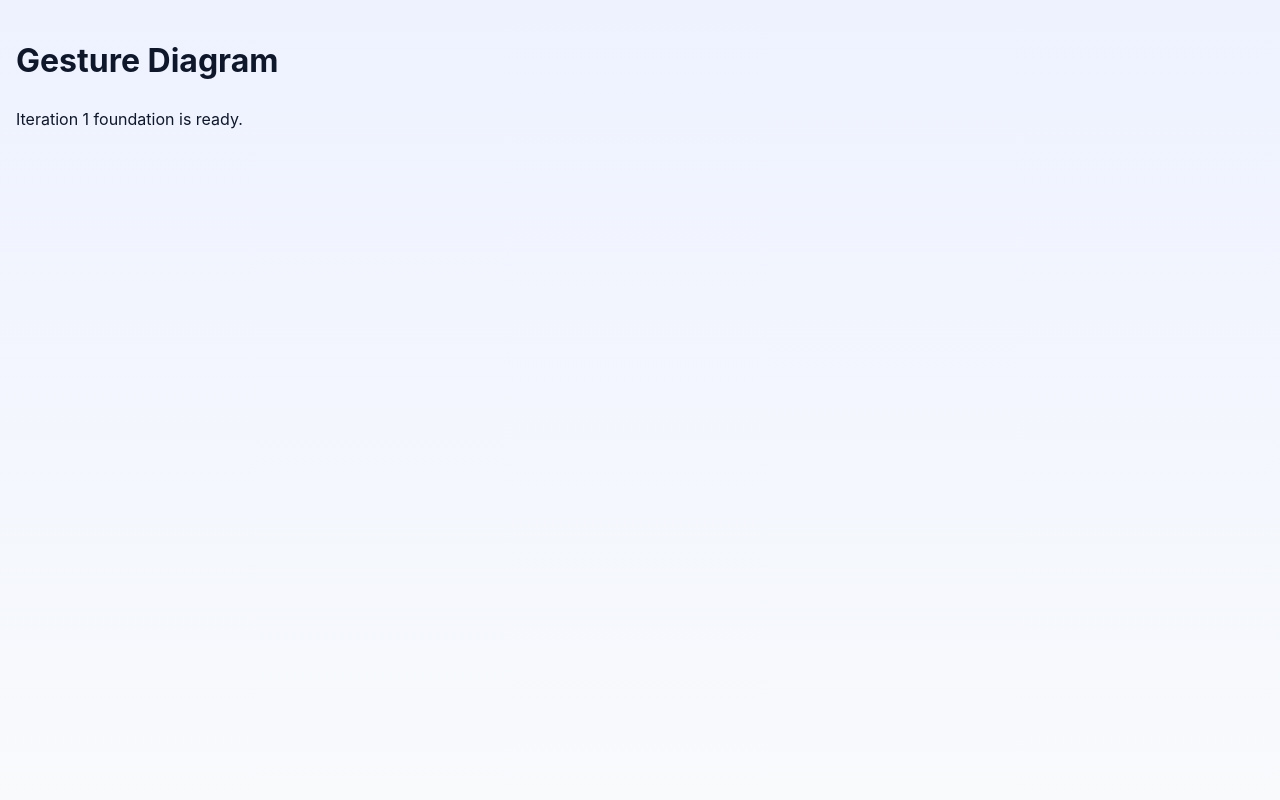
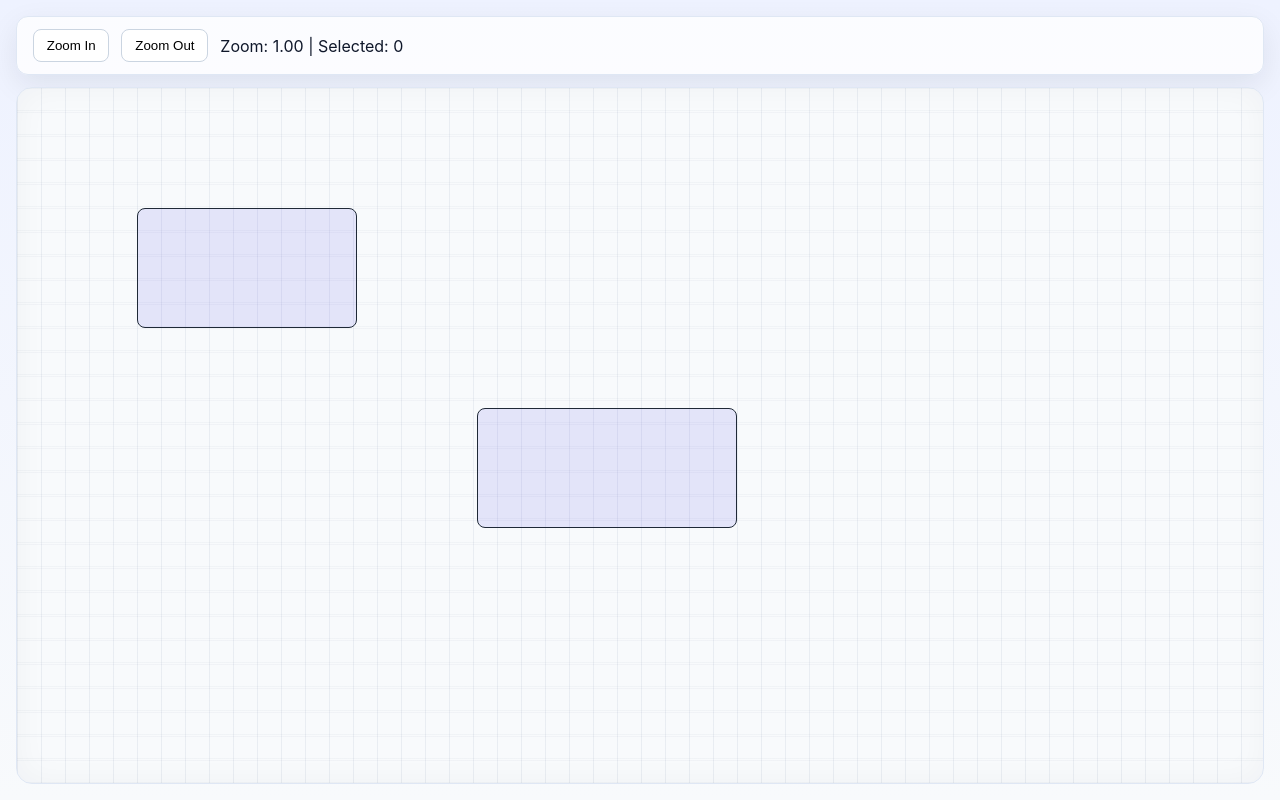
Before and after one commit to engilyin/gesture-diagram, a React (Vite) app: page / in a window 1280 px wide. Built offline with nearby package versions, Linux system fonts and the light colour scheme.

Commit message:
feat(STORY-01): add canvas viewport and selection model

```diff
--- a/eslint.config.js
+++ b/eslint.config.js
@@ -16,6 +16,9 @@ export default [
       globals: {
         window: 'readonly',
         document: 'readonly',
+        describe: 'readonly',
+        it: 'readonly',
+        expect: 'readonly',
       },
     },
     plugins: {
@@ -26,6 +29,7 @@ export default [
     rules: {
       ...reactHooks.configs.recommended.rules,
       ...tsPlugin.configs.recommended.rules,
+      'no-undef': 'off',
       'react-refresh/only-export-components': ['warn', { allowConstantExport: true }],
     },
   },
--- a/src/App.tsx
+++ b/src/App.tsx
@@ -1,8 +1,5 @@
+import { EditorSurface } from './components/EditorSurface';
+
 export default function App() {
-  return (
-    <main style={{ padding: '1rem' }}>
-      <h1>Gesture Diagram</h1>
-      <p>Iteration 1 foundation is ready.</p>
-    </main>
-  );
+  return <EditorSurface />;
 }
--- /dev/null
+++ b/src/components/EditorSurface.tsx
@@ -0,0 +1,117 @@
+import { useMemo, useRef, useState, type CSSProperties, type PointerEvent as ReactPointerEvent, type WheelEvent as ReactWheelEvent } from 'react';
+import { panView, zoomByDelta } from '../editor/canvas';
+import { makeSelection } from '../editor/selection';
+import { clampScale, createViewState, type ViewState } from '../editor/viewport';
+import type { DiagramElement } from '../editor/types';
+
+const canvasWidth = 1600;
+const canvasHeight = 1000;
+
+const seedElements: DiagramElement[] = [
+  { id: 'node-1', kind: 'rect', x: 120, y: 120, width: 220, height: 120 },
+  { id: 'node-2', kind: 'rect', x: 460, y: 320, width: 260, height: 120 },
+];
+
+export function EditorSurface() {
+  const [view, setView] = useState<ViewState>(createViewState());
+  const [selection, setSelection] = useState(makeSelection());
+  const [isPanning, setIsPanning] = useState(false);
+  const dragStartRef = useRef<{ x: number; y: number } | null>(null);
+
+  const summary = useMemo(
+    () => ({ scale: view.scale, selected: selection.ids.length }),
+    [selection.ids.length, view.scale],
+  );
+
+  const handlePointerDown = (event: ReactPointerEvent<HTMLDivElement>) => {
+    const rect = event.currentTarget.getBoundingClientRect();
+    const local = { x: event.clientX - rect.left, y: event.clientY - rect.top };
+    if (event.button === 1 || event.shiftKey) {
+      setIsPanning(true);
+      dragStartRef.current = local;
+    }
+  };
+
+  const handlePointerMove = (event: ReactPointerEvent<HTMLDivElement>) => {
+    if (!isPanning || !dragStartRef.current) {
+      return;
+    }
+    const rect = event.currentTarget.getBoundingClientRect();
+    const local = { x: event.clientX - rect.left, y: event.clientY - rect.top };
+    const deltaX = local.x - dragStartRef.current.x;
+    const deltaY = local.y - dragStartRef.current.y;
+    setView((current) => panView(current, deltaX, deltaY));
+    dragStartRef.current = local;
+  };
+
+  const handlePointerUp = () => {
+    setIsPanning(false);
+    dragStartRef.current = null;
+  };
+
+  const handleWheel = (event: ReactWheelEvent<HTMLDivElement>) => {
+    event.preventDefault();
+    setView((current) => zoomByDelta(current, event.deltaY));
+  };
+
+  const handleZoomButton = (delta: number) => {
+    setView((current) => ({ ...current, scale: clampScale(current.scale + delta) }));
+  };
+
+  return (
+    <div className="editor-shell">
+      <div className="toolbar" aria-label="Editor controls">
+        <button type="button" onClick={() => handleZoomButton(0.1)}>Zoom In</button>
+        <button type="button" onClick={() => handleZoomButton(-0.1)}>Zoom Out</button>
+        <span aria-live="polite">
+          Zoom: {summary.scale.toFixed(2)} | Selected: {summary.selected}
+        </span>
+      </div>
+
+      <div
+        className="editor-surface"
+        aria-label="Diagram canvas"
+        onPointerDown={handlePointerDown}
+        onPointerMove={handlePointerMove}
+        onPointerUp={handlePointerUp}
+        onPointerLeave={handlePointerUp}
+        onWheel={handleWheel}
+      >
+        <div
+          className="viewport"
+          style={{
+            width: `${canvasWidth}px`,
+            height: `${canvasHeight}px`,
+            transform: `translate(${view.x}px, ${view.y}px) scale(${view.scale})`,
+            transformOrigin: '0 0',
+          }}
+        >
+          <div className="grid" aria-hidden="true" />
+          {seedElements.map((element) => {
+            const isSelected = selection.ids.includes(element.id);
+            const style: CSSProperties = {
+              position: 'absolute',
+              left: element.x,
+              top: element.y,
+              width: element.width,
+              height: element.height,
+              border: isSelected ? '2px solid #f97316' : '1px solid #1f2937',
+              background: 'rgba(79, 70, 229, 0.12)',
+              borderRadius: 8,
+              boxSizing: 'border-box',
+            };
+            return (
+              <button
+                key={element.id}
+                type="button"
+                style={style}
+                onClick={() => setSelection(makeSelection([element.id]))}
+                aria-label={`Select ${element.id}`}
+              />
+            );
+          })}
+        </div>
+      </div>
+    </div>
+  );
+}
--- /dev/null
+++ b/src/editor/canvas.ts
@@ -0,0 +1,17 @@
+import { clampScale, type ViewState } from './viewport';
+
+export function panView(view: ViewState, deltaX: number, deltaY: number): ViewState {
+  return {
+    ...view,
+    x: view.x + deltaX,
+    y: view.y + deltaY,
+  };
+}
+
+export function zoomByDelta(view: ViewState, deltaY: number): ViewState {
+  const direction = deltaY > 0 ? -0.1 : 0.1;
+  return {
+    ...view,
+    scale: clampScale(view.scale * (1 + direction)),
+  };
+}
--- /dev/null
+++ b/src/editor/selection.ts
@@ -0,0 +1,7 @@
+export type Selection = {
+  ids: string[];
+};
+
+export function makeSelection(ids: string[] = []): Selection {
+  return { ids };
+}
--- /dev/null
+++ b/src/editor/viewport.ts
@@ -0,0 +1,13 @@
+export type ViewState = {
+  x: number;
+  y: number;
+  scale: number;
+};
+
+export function clampScale(scale: number): number {
+  return Math.min(Math.max(scale, 0.2), 2.5);
+}
+
+export function createViewState(): ViewState {
+  return { x: 0, y: 0, scale: 1 };
+}
--- a/tsconfig.json
+++ b/tsconfig.json
@@ -14,7 +14,8 @@
     "resolveJsonModule": true,
     "isolatedModules": true,
     "noEmit": true,
-    "jsx": "react-jsx"
+    "jsx": "react-jsx",
+    "types": ["vitest/globals"]
   },
   "include": ["src"],
   "references": [{ "path": "./tsconfig.node.json" }]
```
Also changed, not shown: 1 other file (tests, documents, lock files or other folders).
